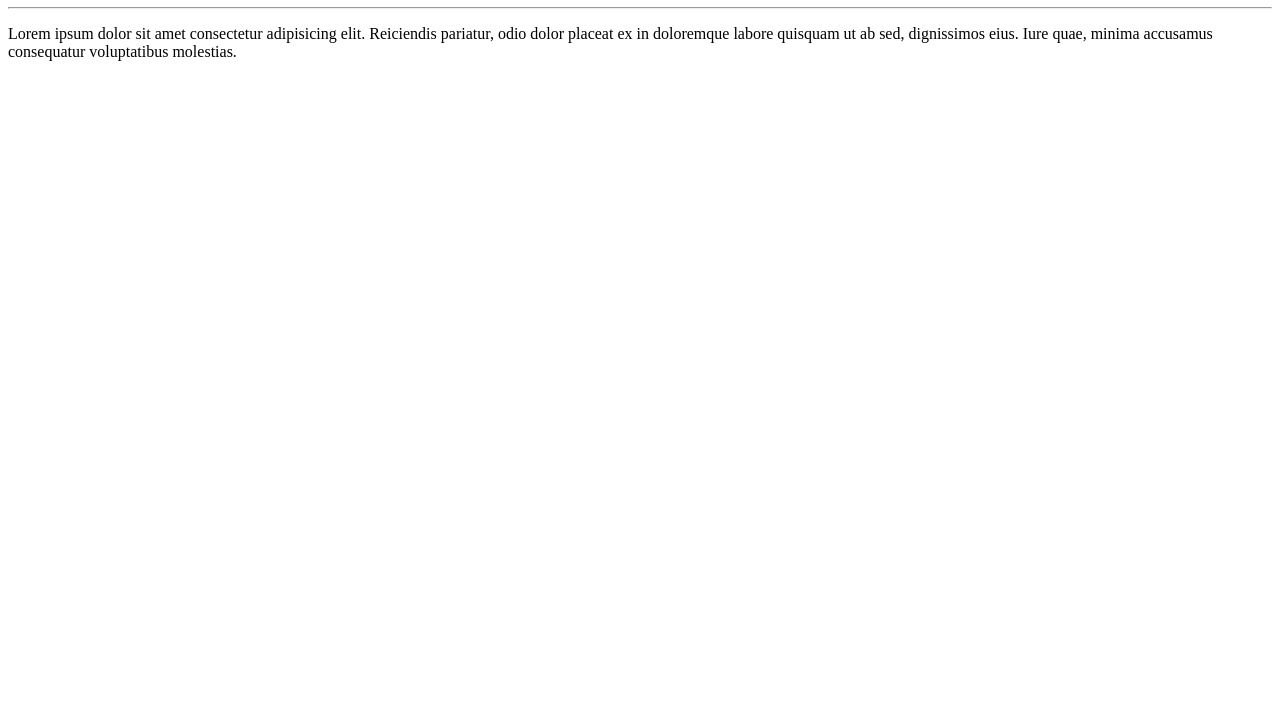
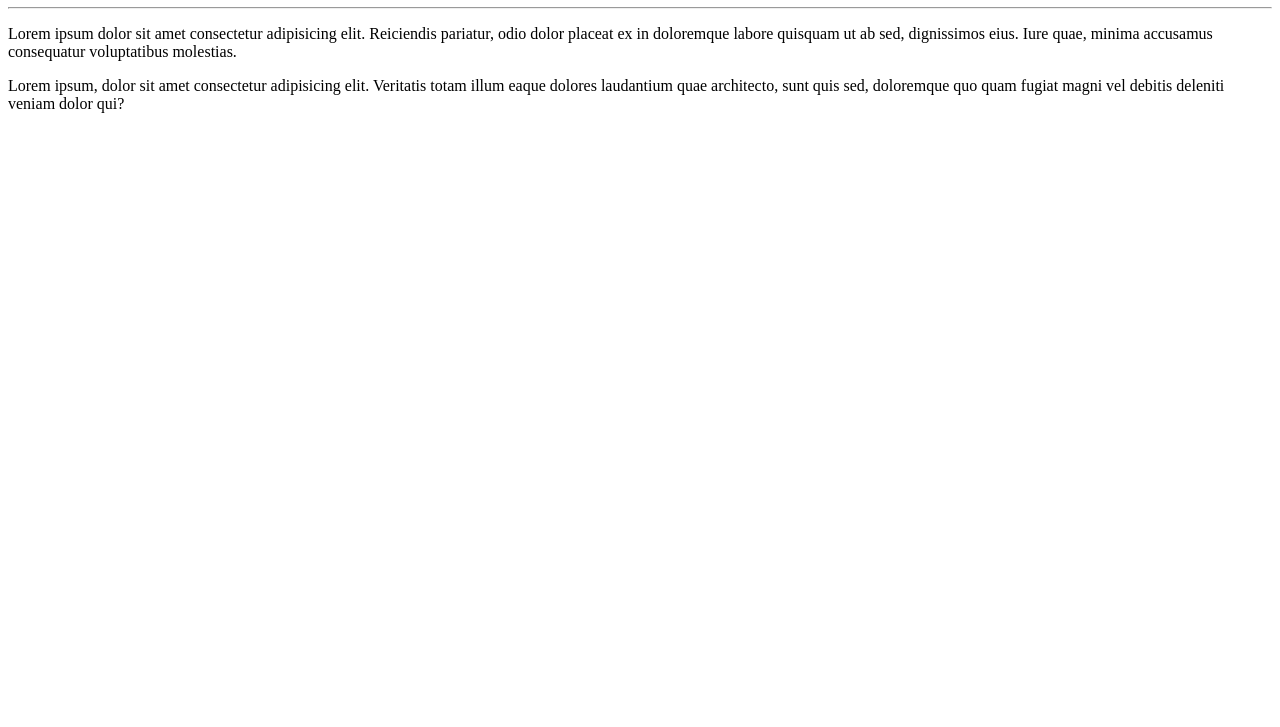
Before and after one commit to VagnercomV/Ola-Mundo, a plain HTML site: page site-exemplo/index.html in a window 1280 px wide. Shown: the part 73-800 px from the top of the page. Drawn offline with Linux system fonts and the light colour scheme.

Commit message:
Adicionei um paragrafo

```diff
--- a/site-exemplo/index.html
+++ b/site-exemplo/index.html
@@ -10,5 +10,6 @@
 <h1>Olá Mundo!</h1>
 <hr>
 <p>Lorem ipsum dolor sit amet consectetur adipisicing elit. Reiciendis pariatur, odio dolor placeat ex in doloremque labore quisquam ut ab sed, dignissimos eius. Iure quae, minima accusamus consequatur voluptatibus molestias.</p>
+<p>Lorem ipsum, dolor sit amet consectetur adipisicing elit. Veritatis totam illum eaque dolores laudantium quae architecto, sunt quis sed, doloremque quo quam fugiat magni vel debitis deleniti veniam dolor qui?</p>
 </body>
 </html>
```
